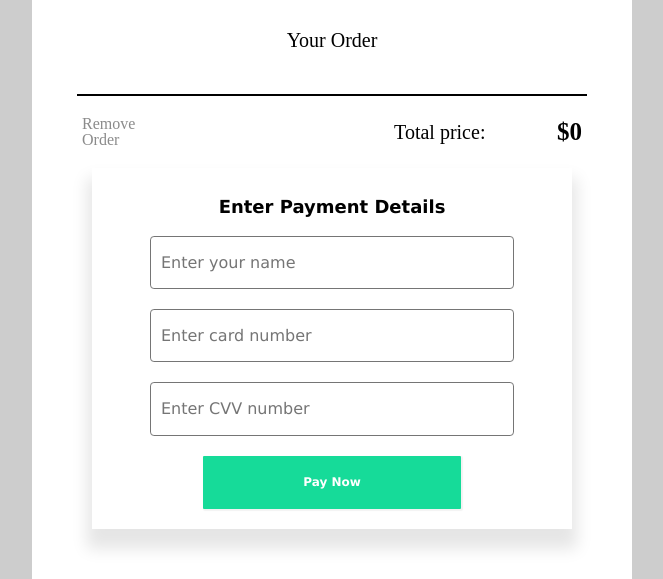
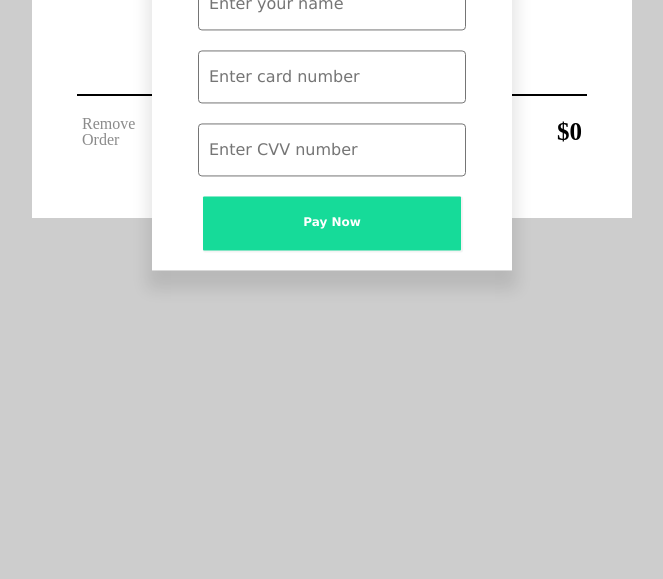
Before and after one commit to rmccrudden/ordering-app, a website built with Vite: page index.html in a window 1280 px wide. Shown: the part 390-969 px from the top of the page, without its empty margins (308-971 px from the left). After the commit the page ends 800 px from the top, so only its background shows below. Built offline with nearby package versions, Linux system fonts and the light colour scheme; a web font is replaced by a local one.

Commit message:
modal updates

```diff
--- a/index.css
+++ b/index.css
@@ -178,6 +178,14 @@ ion-icon {
 }
 
 /* Modal */
+#checkout-modal {
+    position: absolute;
+    top: 60%;
+    left: 50%;
+    transform: translate(-50%, -50%);
+    width: 450px;
+}
+
 .modal-container {
     position: relative;
     margin: 0 auto;
```
